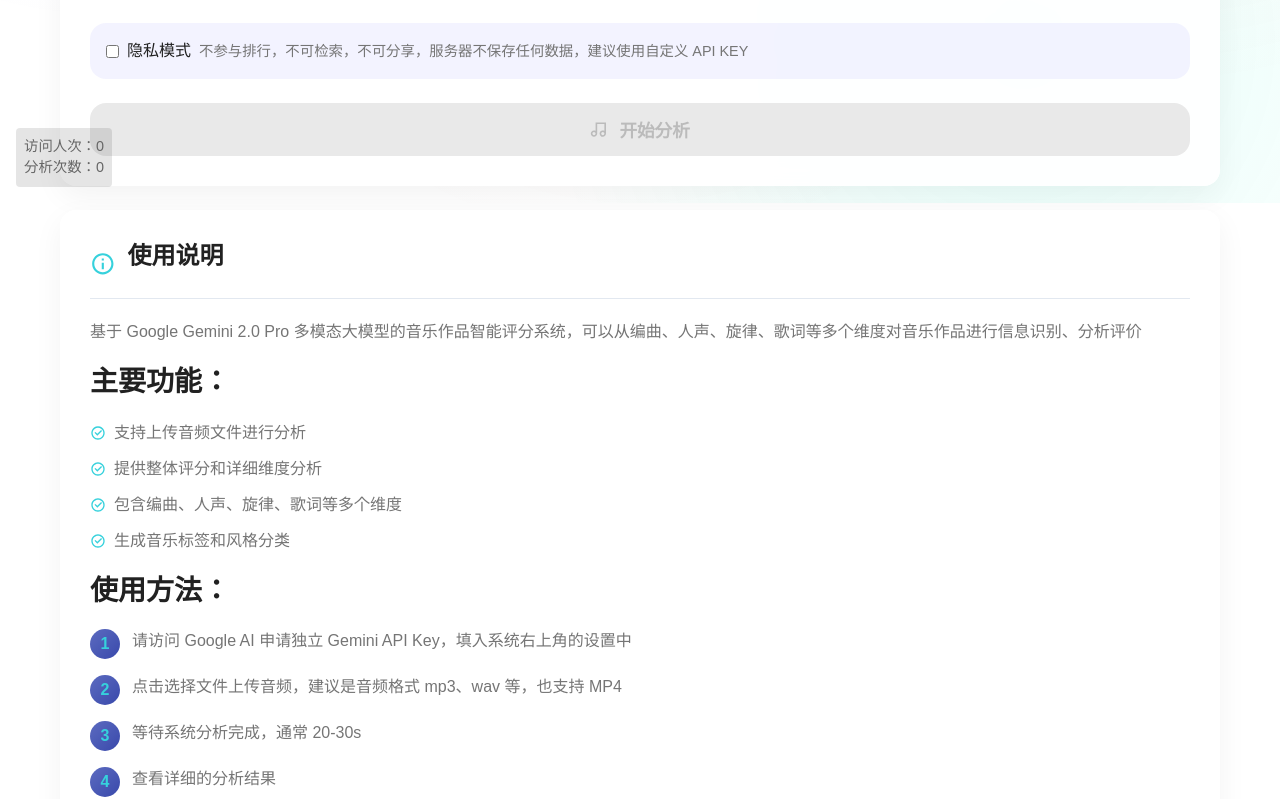
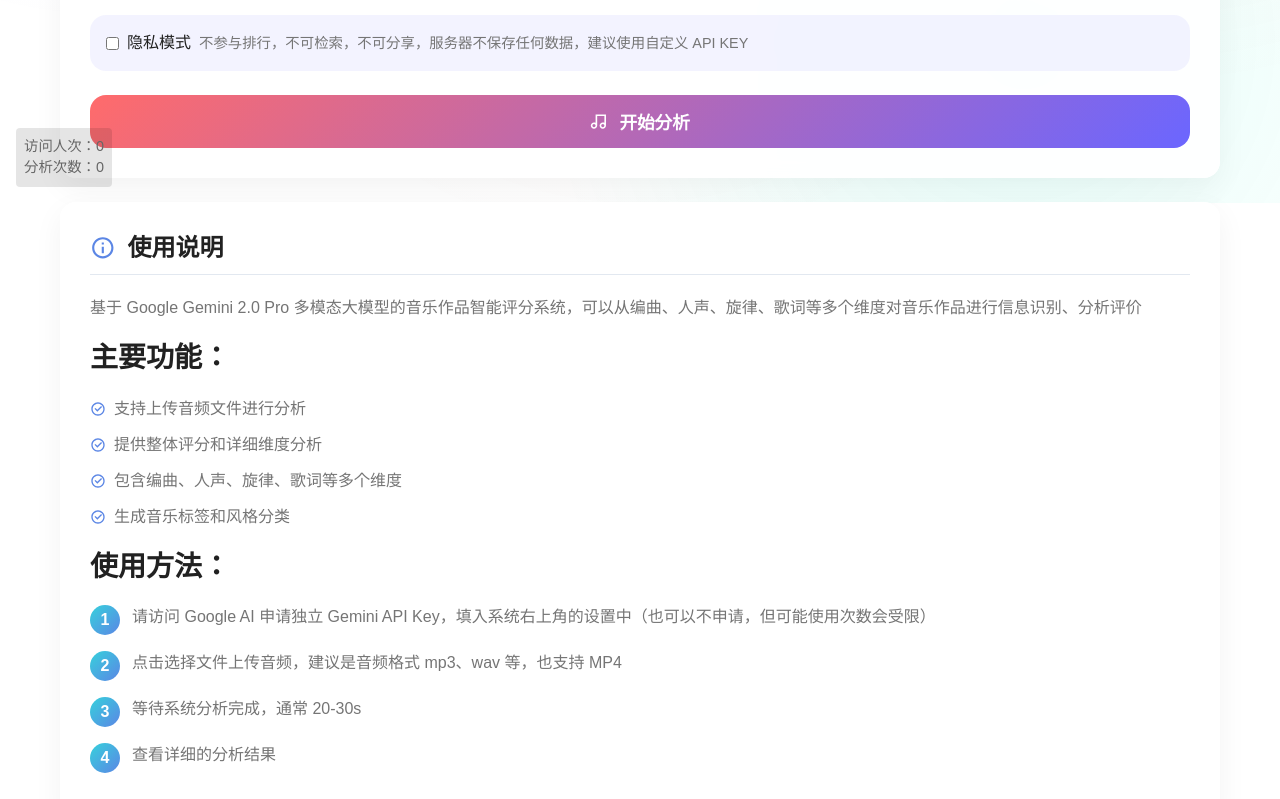
Before and after one commit to alex2wong/how-is-your-song, a React (Vite) app: page / in a window 1280 px wide. Shown: the part 597-1396 px from the top of the page. Built offline with nearby package versions, Linux system fonts and the light colour scheme; no server answers.

Commit message:
feat: update colors

```diff
--- a/src/App.css
+++ b/src/App.css
@@ -237,9 +237,10 @@ body::before {
 }
 
 .analyze-button:disabled {
-  opacity: 0.7;
   cursor: not-allowed;
   transform: none;
+  color: white;
+  background: var(--primary-gradient);
 }
 
 .result-section {
--- a/src/components/InstructionsSection.jsx
+++ b/src/components/InstructionsSection.jsx
@@ -5,7 +5,7 @@ const InstructionsSection = () => {
   return (
     <section className="instructions-section">
       <div className="section-title">
-        <RiInformationLine style={{ color: '#36D1DC' }} />
+        <RiInformationLine style={{ color: '#5B86E5' }} />
         <h2>使用说明</h2>
       </div>
 
@@ -14,19 +14,19 @@ const InstructionsSection = () => {
       <h3 style={{ marginTop: '20px', textAlign: 'left' }}>主要功能：</h3>
       <div className="feature-list">
         <div className="feature-item">
-          <RiCheckboxCircleLine style={{ color: '#36D1DC' }} />
+          <RiCheckboxCircleLine style={{ color: '#5B86E5' }} />
           <span style={{ color: 'var(--text-secondary)' }}>支持上传音频文件进行分析</span>
         </div>
         <div className="feature-item">
-          <RiCheckboxCircleLine style={{ color: '#36D1DC' }} />
+          <RiCheckboxCircleLine style={{ color: '#5B86E5' }} />
           <span style={{ color: 'var(--text-secondary)' }}>提供整体评分和详细维度分析</span>
         </div>
         <div className="feature-item">
-          <RiCheckboxCircleLine style={{ color: '#36D1DC' }} />
+          <RiCheckboxCircleLine style={{ color: '#5B86E5' }} />
           <span style={{ color: 'var(--text-secondary)' }}>包含编曲、人声、旋律、歌词等多个维度</span>
         </div>
         <div className="feature-item">
-          <RiCheckboxCircleLine style={{ color: '#36D1DC' }} />
+          <RiCheckboxCircleLine style={{ color: '#5B86E5' }} />
           <span style={{ color: 'var(--text-secondary)' }}>生成音乐标签和风格分类</span>
         </div>
       </div>
@@ -34,19 +34,19 @@ const InstructionsSection = () => {
       <h3 style={{ marginTop: '20px', textAlign: 'left' }}>使用方法：</h3>
       <div className="steps-list">
         <div className="step-item">
-          <div className="step-number" style={{ backgroundColor: 'rgba(54, 209, 220, 0.1)', color: '#36D1DC' }}>1</div>
-          <div style={{ color: 'var(--text-secondary)', textAlign: 'left' }}>请访问 Google AI 申请独立 Gemini API Key，填入系统右上角的设置中</div>
+          <div className="step-number" style={{ backgroundColor: 'var(--secondary-gradient)', color: '#fff' }}>1</div>
+          <div style={{ color: 'var(--text-secondary)', textAlign: 'left' }}>请访问 Google AI 申请独立 Gemini API Key，填入系统右上角的设置中（也可以不申请，但可能使用次数会受限）</div>
         </div>
         <div className="step-item">
-          <div className="step-number" style={{ backgroundColor: 'rgba(54, 209, 220, 0.1)', color: '#36D1DC' }}>2</div>
+          <div className="step-number" style={{ backgroundColor: 'var(--secondary-gradient)', color: '#fff' }}>2</div>
           <div style={{ color: 'var(--text-secondary)', textAlign: 'left' }}>点击选择文件上传音频，建议是音频格式 mp3、wav 等，也支持 MP4</div>
         </div>
         <div className="step-item">
-          <div className="step-number" style={{ backgroundColor: 'rgba(54, 209, 220, 0.1)', color: '#36D1DC' }}>3</div>
+          <div className="step-number" style={{ backgroundColor: 'var(--secondary-gradient)', color: '#fff' }}>3</div>
           <div style={{ color: 'var(--text-secondary)', textAlign: 'left' }}>等待系统分析完成，通常 20-30s</div>
         </div>
         <div className="step-item">
-          <div className="step-number" style={{ backgroundColor: 'rgba(54, 209, 220, 0.1)', color: '#36D1DC' }}>4</div>
+          <div className="step-number" style={{ backgroundColor: 'var(--secondary-gradient)', color: '#fff' }}>4</div>
           <div style={{ color: 'var(--text-secondary)', textAlign: 'left' }}>查看详细的分析结果</div>
         </div>
       </div>
--- a/src/styles/theme.css
+++ b/src/styles/theme.css
@@ -10,7 +10,7 @@
   --secondary: #5C6BC0;
   --secondary-light: #7986CB;
   --secondary-dark: #3949AB;
-  --secondary-gradient: linear-gradient(135deg, #5C6BC0, #3949AB);
+  --secondary-gradient: linear-gradient(135deg, #36D1DC, #5B86E5);
 
   --accent: #FF9800;
   --accent-light: #FFB74D;
@@ -91,17 +91,17 @@ h1, h2, h3, h4, h5, h6 {
 
 h1 {
   font-size: 2.5rem;
-  margin-bottom: var(--spacing-lg);
+  margin-bottom: var(--spacing-sm);
 }
 
 h2 {
   font-size: 2rem;
-  margin-bottom: var(--spacing-md);
+  /* margin-bottom: var(--spacing-sm); */
 }
 
 h3 {
   font-size: 1.75rem;
-  margin-bottom: var(--spacing-md);
+  margin-bottom: var(--spacing-sm);
 }
 
 h4 {
```
